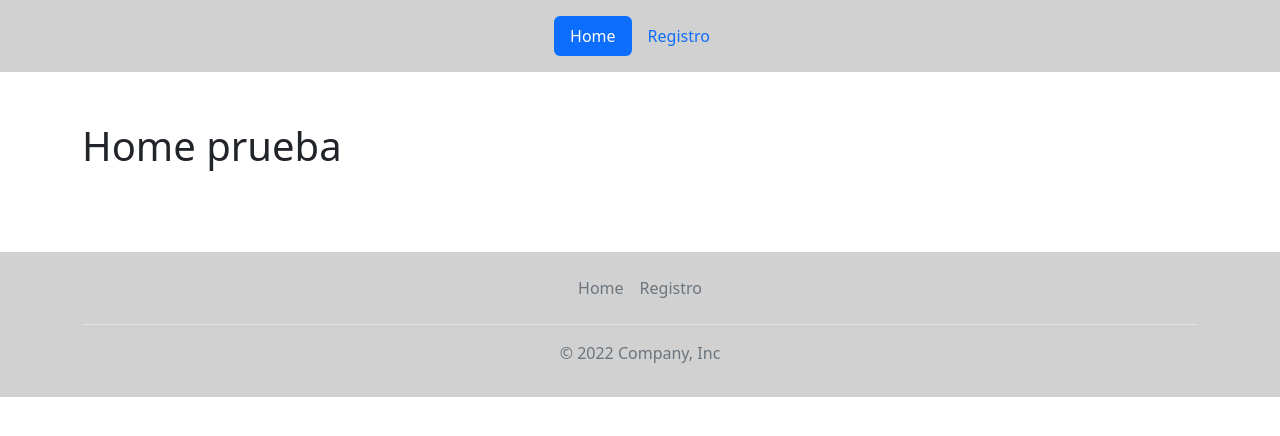
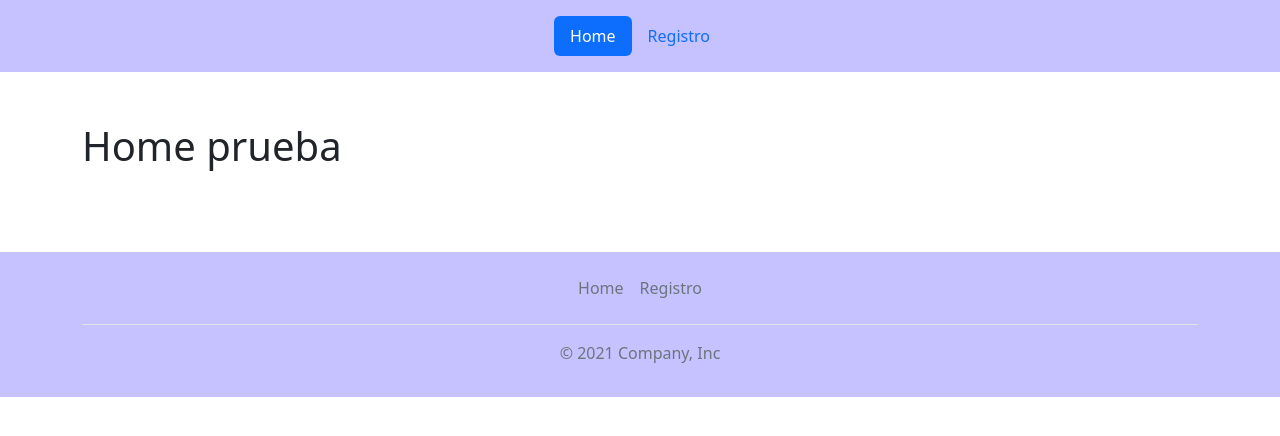
Before and after one commit to KevinHe23/app-web-aes, a React (Create React App) app in the folder frontend/: page / in a window 1280 px wide. Shown: the top 436 px of the page. Built offline with nearby package versions, Linux system fonts and the light colour scheme.

Commit message:
actualizaciones en header y footer

```diff
--- a/frontend/public/styles.css
+++ b/frontend/public/styles.css
@@ -1,9 +1,9 @@
 header {
-    background-color:  rgb(209, 209, 209) ;
+    background-color: rgb(198, 193, 255);
 }
 
-footer{
-    background-color:  rgb(209, 209, 209);
+footer {
+    background-color:  rgb(198, 193, 255);
 }
 
 .micontenedor{
--- a/frontend/src/components/partials/Footer.jsx
+++ b/frontend/src/components/partials/Footer.jsx
@@ -1,23 +1,24 @@
 import React from "react";
-import {Link} from "react-router-dom";
+import { Link } from "react-router-dom";
 
-function Footer(){
-    return(
-        <footer>
-            <div className="container">
-                <footer className="py-3 my-4">
+function Footer() {
+    return (
+        <footer >
+
+            <div class="container">
+                <footer class="py-3 my-4">
                     <ul class="nav justify-content-center border-bottom pb-3 mb-3">
-                        <li className="nav-item">
-                            <Link to="/" class="nav-link px-2 text-muted">Home</Link>
+                        <li class="nav-item">
+                            <Link to="#" class="nav-link px-2 text-muted">Home</Link>
                         </li>
-                        <li className="nav-item">
+                        <li class="nav-item">
                             <Link to="/registro" class="nav-link px-2 text-muted">Registro</Link>
                         </li>
-
                     </ul>
-                     <p className="text-center text-muted">&copy; 2022 Company, Inc</p>
+                    <p class="text-center text-muted">&copy; 2021 Company, Inc</p>
                 </footer>
             </div>
+
         </footer>
     );
 }
```
